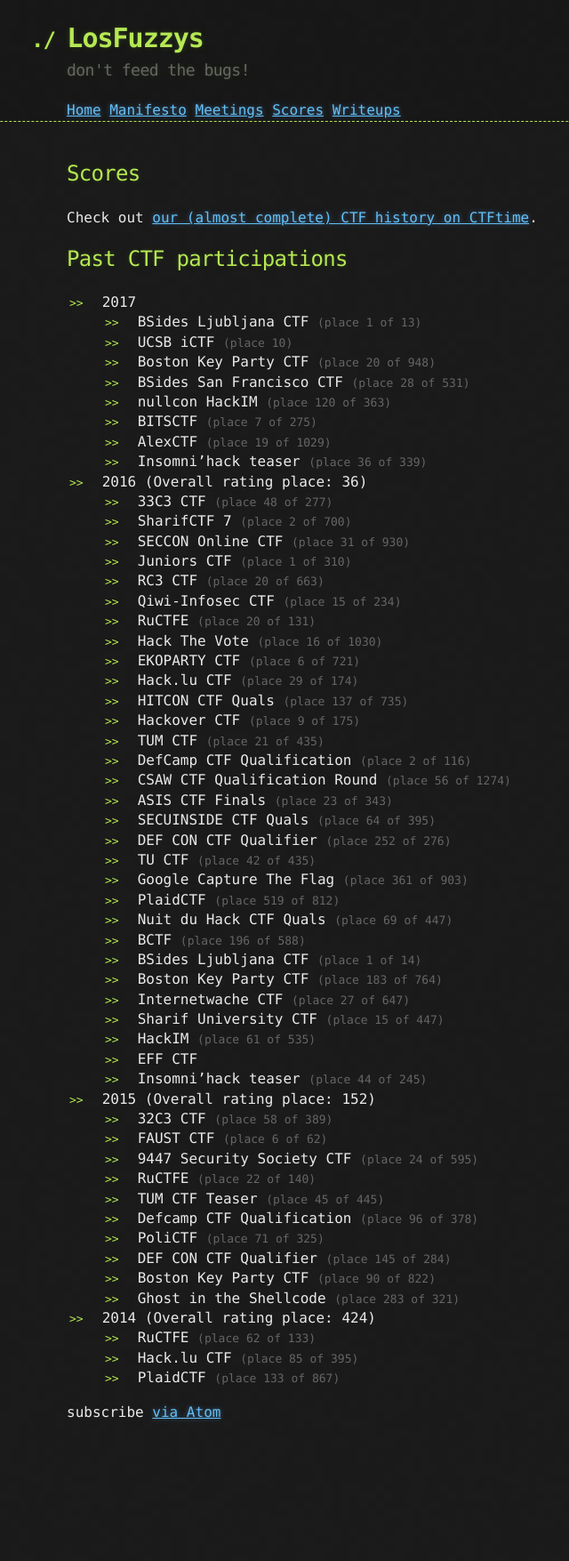
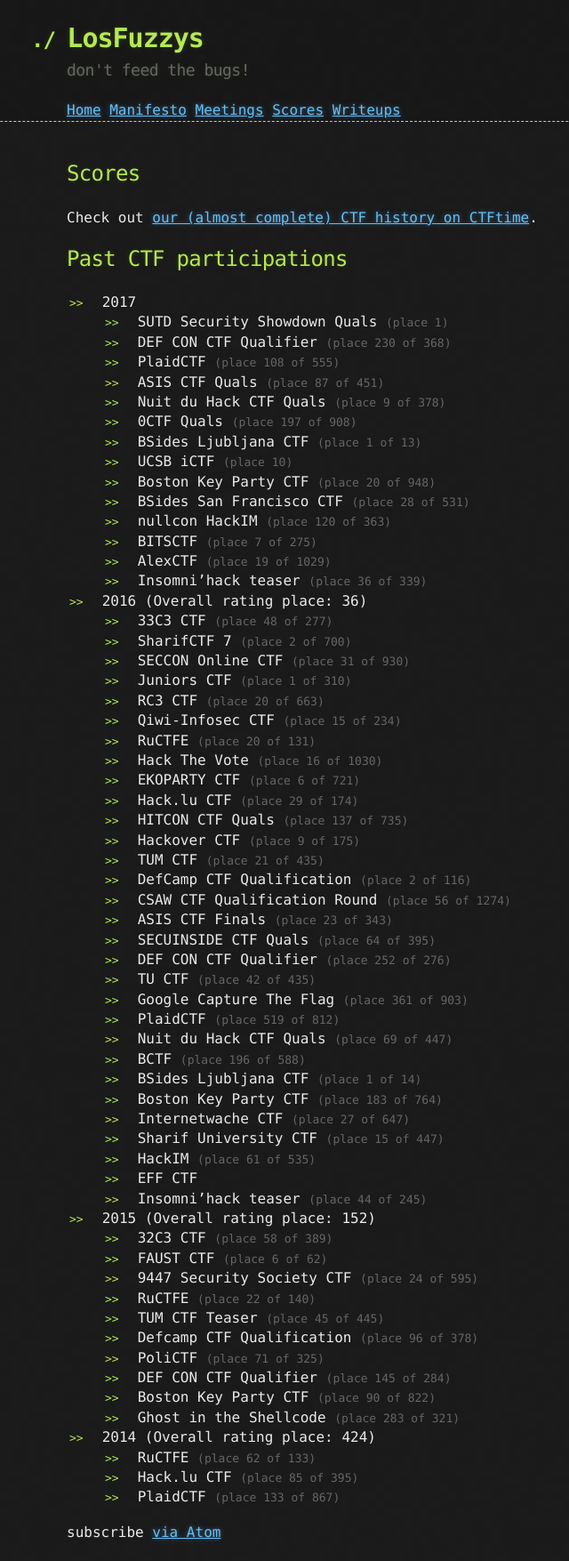
Before and after one commit to mtps3/Mtps3.github.io, a Jekyll site: the page built from scores.md, in a window 1280 px wide. Shown: the whole page at 89% size, without its empty margins (190-830 px from the left). Built offline with Jekyll 4.4.1, drawn with Linux system fonts in a browser that asks for light colours; before the commit the page ends 1620 px from its top, so only the background shows below that.

Commit message:
updated scores

```diff
--- a/scores.md
+++ b/scores.md
@@ -12,6 +12,13 @@
 <!-- generated using scripts/getPastCTFs.py  -->
 
 * 2017
+  * SUTD Security Showdown Quals <span class="discreet">(place 1)</span>
+  <!-- place 37 (135.219 points) -->
+  * DEF CON CTF Qualifier <span class="discreet">(place 230 of 368)</span>
+  * PlaidCTF <span class="discreet">(place 108 of 555)</span>
+  * ASIS CTF Quals <span class="discreet">(place 87 of 451)</span>
+  * Nuit du Hack CTF Quals <span class="discreet">(place 9 of 378)</span>
+  * 0CTF  Quals <span class="discreet">(place 197 of 908)</span>
   * BSides Ljubljana CTF <span class="discreet">(place 1 of 13)</span>
   * UCSB iCTF <span class="discreet">(place 10)</span>
   <!-- place 17 (78.738 points) -->
```
Also changed, not shown: 1 other file.
